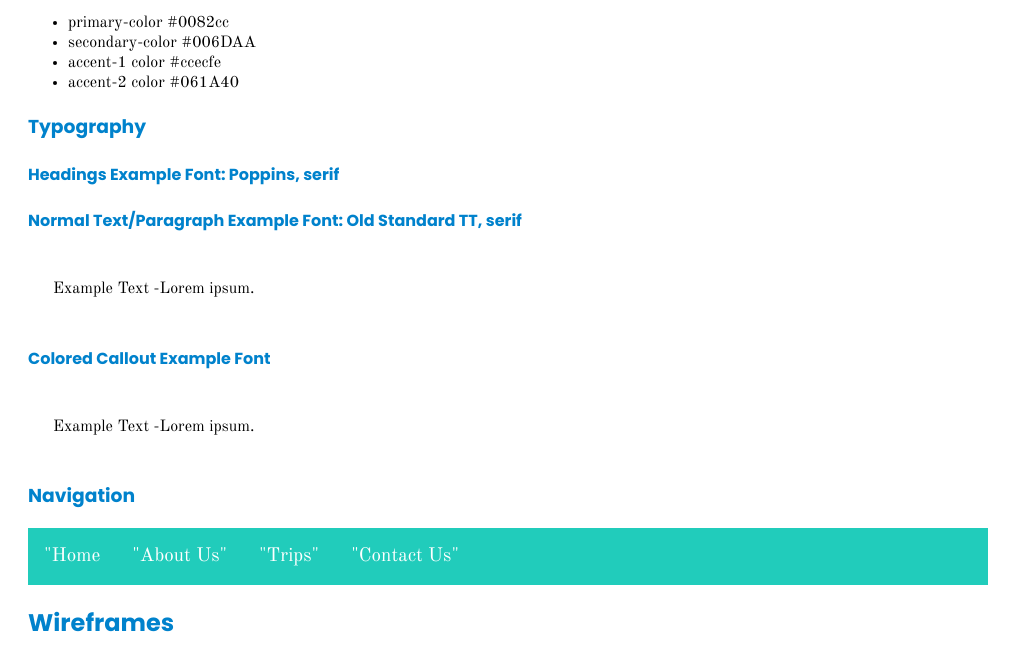
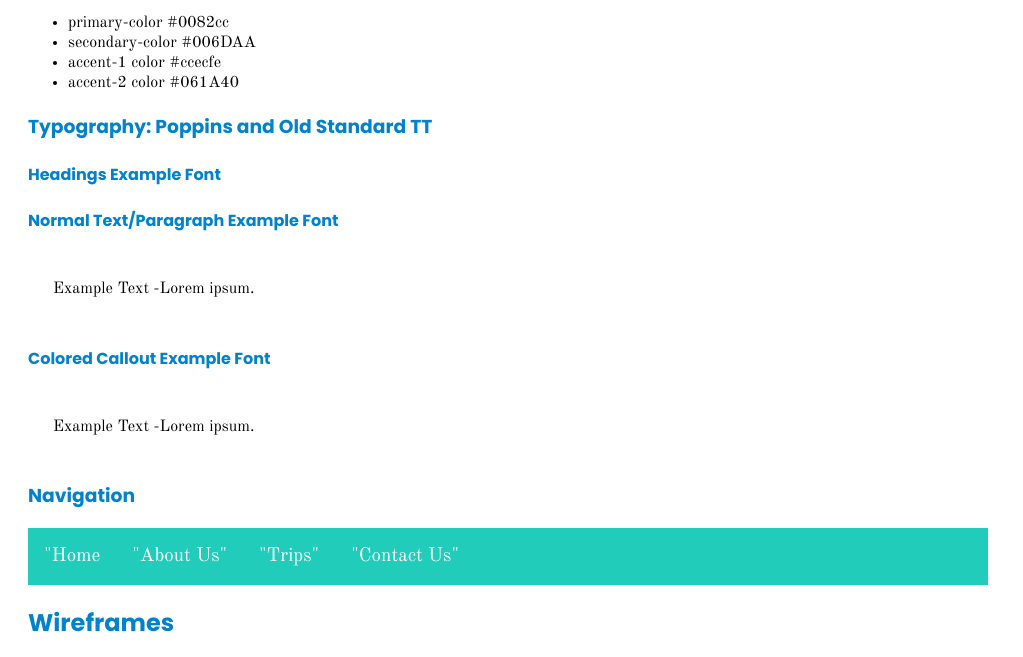
Before and after one commit to scottycdavis/wdd130, a plain HTML site: page wwr/site-plan-rafting.html in a window 1280 px wide. Shown: the part 1425-2082 px from the top of the page, without its empty margins (0-1023 px from the left). Drawn offline with nearby package versions, Linux system fonts and the light colour scheme.

Commit message:
typography

```diff
--- a/wwr/site-plan-rafting.html
+++ b/wwr/site-plan-rafting.html
@@ -57,9 +57,9 @@
         <li>accent-2 color #061A40</li>
       </ul>
 
-    <h3>Typography</h3>
-    <h4>Headings Example Font: Poppins, serif</h4>
-    <h4>Normal Text/Paragraph Example Font: Old Standard TT, serif</h4>
+    <h3>Typography: Poppins and Old Standard TT</h3>
+    <h4>Headings Example Font</h4>
+    <h4>Normal Text/Paragraph Example Font</h4>
     <p>Example Text -Lorem ipsum.</p>
     <h4>Colored Callout Example Font</h4>
     <p>Example Text -Lorem ipsum.</p>
```
